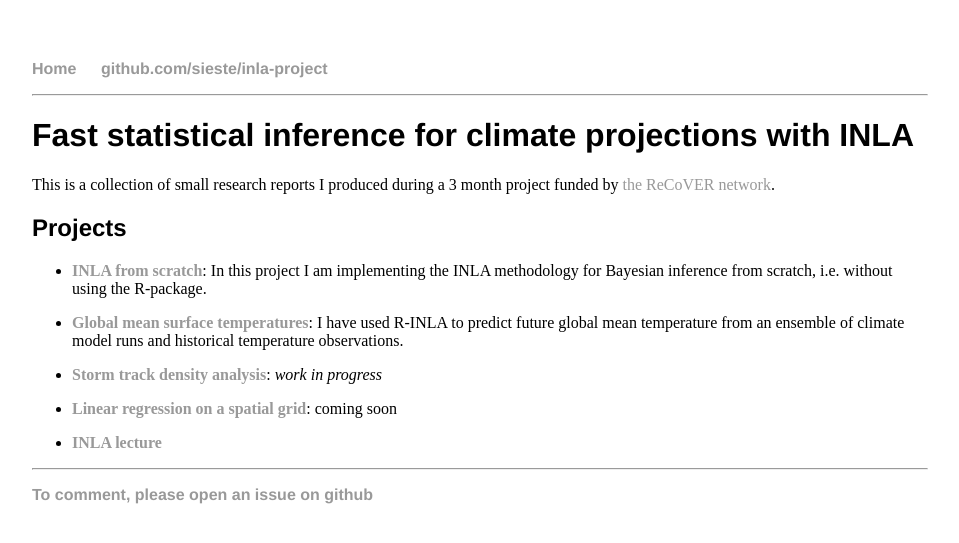
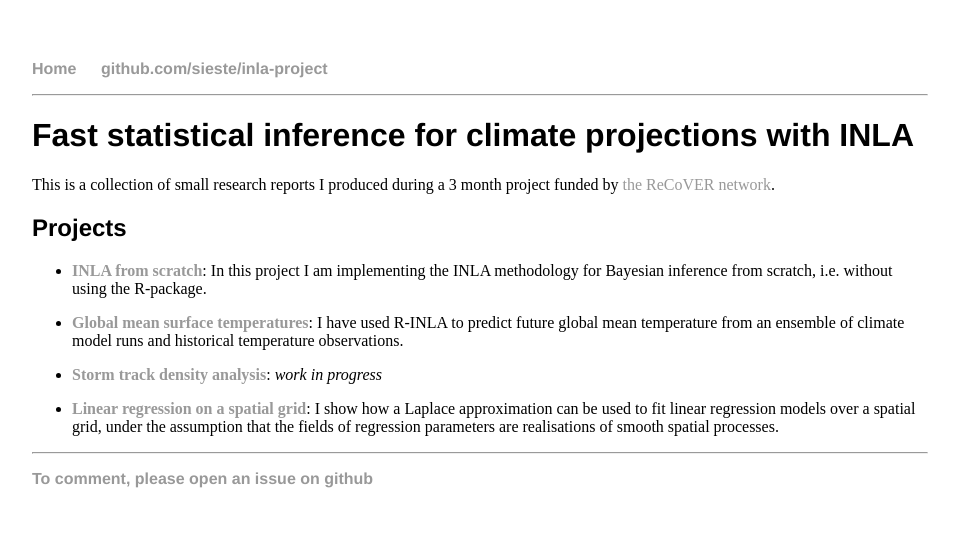
Before and after one commit to sieste/inla-project, a Jekyll site: the page built from index.md, in a window 1280 px wide. Shown: the top 543 px of the page, without its empty margins (160-1119 px from the left). Built offline with Jekyll 4.4.1, drawn with Linux system fonts in a browser that asks for light colours; our own code applies the rules of GitHub Pages for plain Markdown files.

Commit message:
updated index

```diff
--- a/index.md
+++ b/index.md
@@ -16,6 +16,4 @@ This is a collection of small research reports I produced during a 3 month proje
 
 - [**Storm track density analysis**](storm-tracks): *work in progress*
 
-- [**Linear regression on a spatial grid**](grid-regression): coming soon
-
-- [**INLA lecture**](inla-lecture)
+- [**Linear regression on a spatial grid**](grid-regression): I show how a Laplace approximation can be used to fit linear regression models over a spatial grid, under the assumption that the fields of regression parameters are realisations of smooth spatial processes.
```
